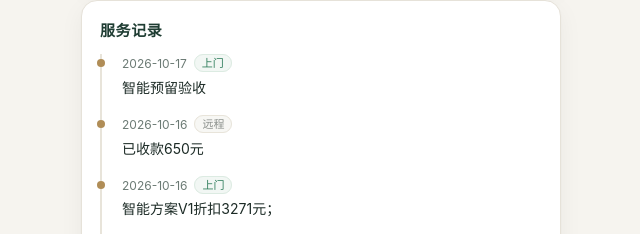
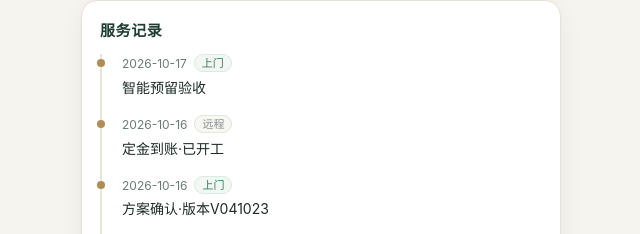
Before and after one commit to ican-yang/customer-cards, a plain HTML site: page c/IDB100916.html in a window 1280 px wide. Shown: the part 706-940 px from the top of the page, 319-959 px from the left. Drawn offline with Linux system fonts and the light colour scheme.

Commit message:
chore: neutral service wording

```diff
--- a/c/IDB100916.html
+++ b/c/IDB100916.html
@@ -113,7 +113,7 @@
 
   <div class="card"><h2>您的设备</h2><ul class="items"><li><span>智能开关 （1～3开）</span><span class="q">×7个</span></li><li><span>智能窗帘 （直轨单层）</span><span class="q">×2套</span></li><li><span>墙壁小智音箱 （红外版）</span><span class="q">×4套</span></li><li><span>有线网关</span><span class="q">×1个</span></li><li><span>场景定制</span><span class="q">×2个</span></li></ul></div>
 
-  <div class="card"><h2>服务记录</h2><ul class="timeline"><li><div class="t">2026-10-17<span class="way">上门</span></div><div class="d">智能预留验收</div></li><li><div class="t">2026-10-16<span class="way remote">远程</span></div><div class="d">已收款650元</div></li><li><div class="t">2026-10-16<span class="way">上门</span></div><div class="d">智能方案V1折扣3271元； </div></li><li><div class="t">2026-10-09<span class="way">上门</span></div><div class="d">看现场</div></li></ul></div>
+  <div class="card"><h2>服务记录</h2><ul class="timeline"><li><div class="t">2026-10-17<span class="way">上门</span></div><div class="d">智能预留验收</div></li><li><div class="t">2026-10-16<span class="way remote">远程</span></div><div class="d">定金到账·已开工</div></li><li><div class="t">2026-10-16<span class="way">上门</span></div><div class="d">方案确认·版本V041023</div></li><li><div class="t">2026-10-09<span class="way">上门</span></div><div class="d">看现场</div></li></ul></div>
 
   <div class="card"><h2>服务承诺</h2><div class="promise">
     <div>小问题远程 30 分钟内免费处理，不用上门</div>
```
